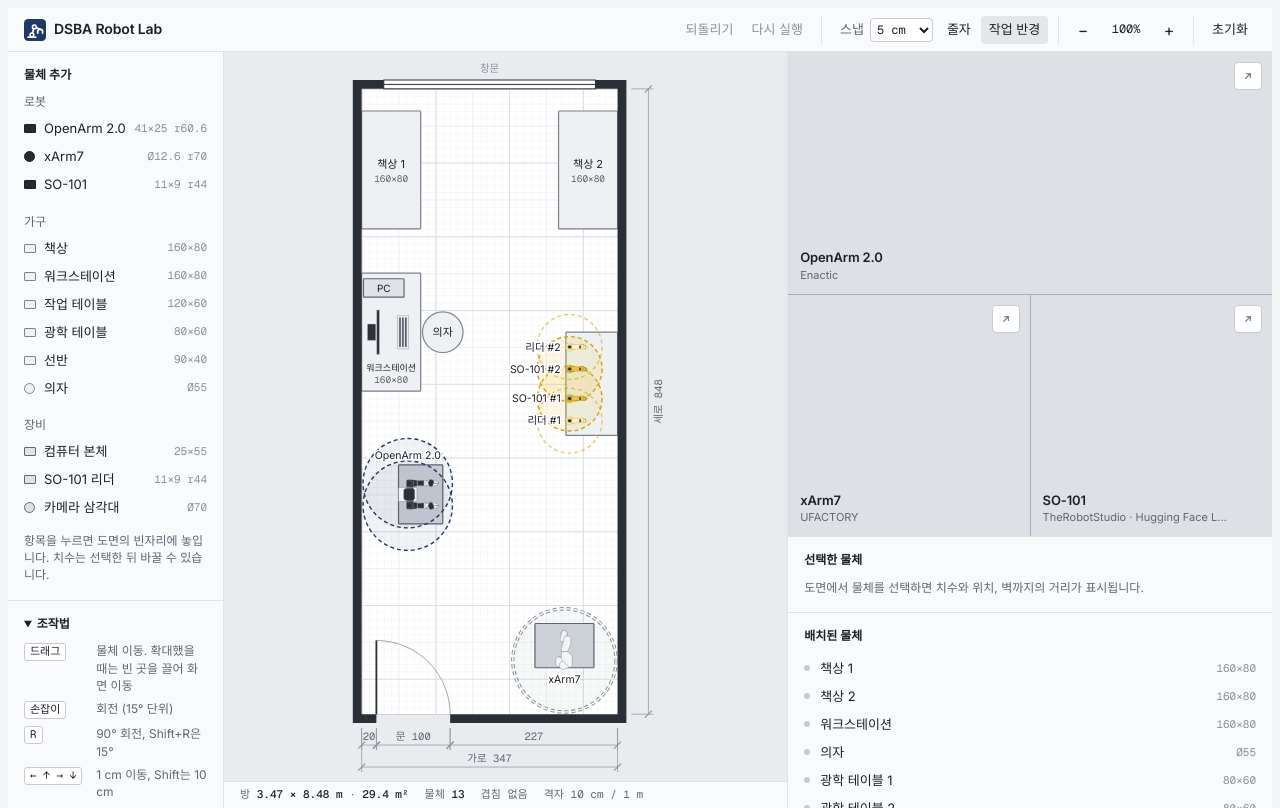
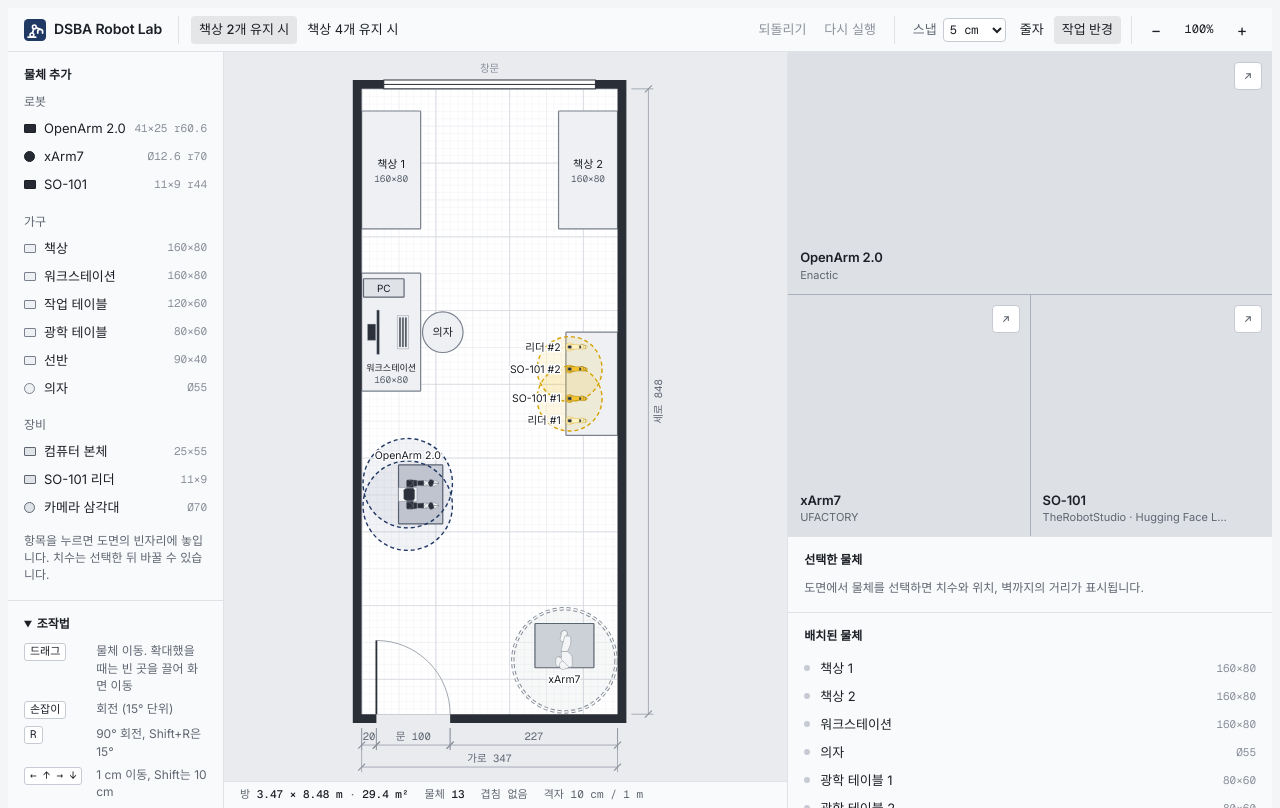
Before and after one commit to DSBA-Lab/robot-lab, a plain HTML site: page floorplan.html in a window 1280 px wide. Drawn offline with nearby package versions, Linux system fonts and the light colour scheme.

Commit message:
Replace the reset button with two layout presets (2 desks kept, 4 desks kept)
- Preset buttons sit next to the title; the one matching the layout on screen is shown pressed
- The 4-desk preset adds desks 3 and 4 and moves the workstation, OpenArm and SO-101 table toward the door
- First visit still opens the 2-desk layout
- Leader arms no longer draw a reach circle by default

```diff
--- a/floorplan.html
+++ b/floorplan.html
@@ -89,11 +89,12 @@ button,input,select,textarea{font:inherit;color:inherit}
 .bar{display:flex;flex-wrap:wrap;align-items:center;gap:4px 16px;min-height:44px;padding-block:6px;
   padding-left:max(16px,env(safe-area-inset-left,0px));padding-right:max(16px,env(safe-area-inset-right,0px));
   border-bottom:1px solid var(--line);background:var(--panel)}
-.bar h1{display:flex;align-items:center;gap:8px;margin:0 auto 0 0;font-size:14px;font-weight:600;letter-spacing:-.01em;white-space:nowrap}
+.bar h1{display:flex;align-items:center;gap:8px;margin:0;font-size:14px;font-weight:600;letter-spacing:-.01em;white-space:nowrap}
 .bar h1 svg{flex:none;width:22px;height:22px;display:block} /* the favicon mark (assets/favicon.svg), inlined */
 .tools{display:flex;flex-wrap:wrap;align-items:center;gap:4px 10px}
 .tg{display:flex;align-items:center;gap:2px}
 .tg + .tg{padding-left:10px;border-left:1px solid var(--line)}
+.plans{margin-right:auto;padding-left:12px;border-left:1px solid var(--line)} /* layout presets, next to the title; the pressed one is the layout on screen */
 .tg button,.tg label{display:flex;align-items:center;gap:6px;height:28px;padding:0 8px;border:0;border-radius:4px;background:transparent;font-size:13px;white-space:nowrap}
 .tg button{cursor:pointer}
 .tg button:hover:not(:disabled){background:var(--hover)}
@@ -353,6 +354,10 @@ details.sec[open] > summary{margin-bottom:10px}
 <div class="app">
   <header class="bar">
     <h1><svg viewBox="0 0 64 64" width="22" height="22" aria-hidden="true"><rect width="64" height="64" rx="12" fill="#203864"/><g fill="none" stroke="#fff" stroke-width="5" stroke-linecap="round" stroke-linejoin="round"><path d="M12 53h22"/><path d="M23 46L30 23L47 30"/><path d="M40 41v-6q0-5 7-5t7 5v6"/></g><g fill="#203864" stroke="#fff" stroke-width="4.5"><circle cx="23" cy="46" r="5.5"/><circle cx="30" cy="23" r="5.5"/></g></svg>DSBA Robot Lab</h1>
+    <div class="tg plans" role="group" aria-label="배치안">
+      <button type="button" id="p-2" aria-pressed="false" title="책상 2개를 남기는 배치를 불러옵니다. 지금 배치는 되돌리기로 복구할 수 있습니다.">책상 2개 유지 시</button>
+      <button type="button" id="p-4" aria-pressed="false" title="책상 4개를 남기는 배치를 불러옵니다. 지금 배치는 되돌리기로 복구할 수 있습니다.">책상 4개 유지 시</button>
+    </div>
     <div class="tools" role="toolbar" aria-label="도구">
       <div class="tg">
         <button type="button" id="t-undo" title="되돌리기 (Ctrl+Z)">되돌리기</button>
@@ -374,9 +379,6 @@ details.sec[open] > summary{margin-bottom:10px}
         <button type="button" id="t-zout" title="축소" aria-label="축소">−</button>
         <button type="button" id="t-fit" title="전체 보기로 되돌리기">100%</button>
         <button type="button" id="t-zin" title="확대" aria-label="확대">+</button>
-      </div>
-      <div class="tg">
-        <button type="button" id="t-reset" title="처음 배치로 되돌립니다">초기화</button>
       </div>
     </div>
   </header>
@@ -523,7 +525,7 @@ const CATALOG = [
   ]},
   { group: '장비', items: [
     { type: 'pc',     name: '컴퓨터 본체', w: 25, d: 55,  reach: 0, cat: 'equip' },
-    { type: 'so101l', name: 'SO-101 리더', w: 11, d: 9, reach: 44, cat: 'equip' },
+    { type: 'so101l', name: 'SO-101 리더', w: 11, d: 9, reach: 0, cat: 'equip' },
     { type: 'tripod', name: '카메라 삼각대', w: 70, d: 70,  reach: 0, cat: 'equip', round: true },
   ]},
 ];
@@ -544,36 +546,42 @@ const num = (v, def, lo, hi) => { v = Number(v); return Number.isFinite(v) ? cla
 const norm = a => ((a % 360) + 360) % 360;
 
 const defaultRoom = () => ({ ...ROOM });
-function defaultArms() {
-  // 보유 로봇팔 4대. 책상에서 떨어진 방 아래쪽 절반에 둠: OpenArm은 왼쪽 벽 가까이에서 방 안쪽을, xArm7은 문 맞은편 구석에서 창문 쪽을 봄.
+/* 배치안 두 가지. 책상을 2개 남길 때와 4개 남길 때. 처음 열면 2개 안.
+   ws: 워크스테이션 책상 중심, oa: OpenArm 중심, so: SO-101 테이블의 세로 중심. xArm7 자리는 두 안이 같음 */
+const PLANS = {
+  2: { ws: [40, 330], oa: [62.5, 550], so: 400 },
+  4: { ws: [45, 460], oa: [67.5, 645], so: 585 }, // 책상 3·4가 창문 벽에서 350까지 내려와 나머지를 문 쪽으로 밀어 놓음
+};
+function defaultArms(P) {
+  // 보유 로봇팔 4대. 책상에서 떨어진 방 아래쪽에 둠: OpenArm은 왼쪽 벽 가까이에서 방 안쪽을, xArm7은 문 맞은편 구석에서 창문 쪽을 봄.
   // SO-101 두 대는 오른쪽 벽에 붙인 테이블의 방 쪽 끝 가운데에 물려 벽을 봄 (조작자는 그 뒤, 방 쪽). 테이블은 seatRobots가 밑에 깔아 줌
   const base = { cat: 'robot', soft: false, lock: false };
   return [
-    { ...base, id: 'openarm', type: 'openarm2', name: 'OpenArm 2.0', x: 62.5, y: 550, rot: 90, w: 41, d: 25, reach: 60.6, armOff: 15.25, round: false },
+    { ...base, id: 'openarm', type: 'openarm2', name: 'OpenArm 2.0', x: P.oa[0], y: P.oa[1], rot: 90, w: 41, d: 25, reach: 60.6, armOff: 15.25, round: false },
     { ...base, id: 'xarm7', type: 'xarm7', name: 'xArm7', x: 275, y: 775, rot: 0, w: 12.6, d: 12.6, reach: 70, armOff: 0, round: true },
-    { ...base, id: 'so101-1', type: 'so101', name: 'SO-101 #1', x: 282, y: 420, rot: 90, w: 11, d: 9, reach: 44, armOff: 0, round: false },
-    { ...base, id: 'so101-2', type: 'so101', name: 'SO-101 #2', x: 282, y: 380, rot: 90, w: 11, d: 9, reach: 44, armOff: 0, round: false },
+    { ...base, id: 'so101-1', type: 'so101', name: 'SO-101 #1', x: 282, y: P.so + 20, rot: 90, w: 11, d: 9, reach: 44, armOff: 0, round: false },
+    { ...base, id: 'so101-2', type: 'so101', name: 'SO-101 #2', x: 282, y: P.so - 20, rot: 90, w: 11, d: 9, reach: 44, armOff: 0, round: false },
   ];
 }
-function defaultTeleop() {
+function defaultTeleop(P) {
   // SO-101 원격 조작: 팔로워 두 대를 테이블 가운데에 40 cm 간격으로 모아 같은 물체를 함께 다룰 수 있게 하고, 리더 암은 양 끝에 하나씩 (짝 팔로워에서 30 cm)
-  const lead = { type: 'so101l', cat: 'equip', x: 282, rot: 90, w: 11, d: 9, reach: 44 };
-  return [{ ...lead, id: 'so101l-1', name: '리더 #1', y: 450 }, { ...lead, id: 'so101l-2', name: '리더 #2', y: 350 }];
-}
-function defaultDesk() {
-  // 워크스테이션: 왼쪽 벽에 붙인 책상(책상 1과 OpenArm 사이). 모니터, 키보드, 본체는 책상 그림에 들어 있고, 방 쪽에 의자
+  const lead = { type: 'so101l', cat: 'equip', x: 282, rot: 90, w: 11, d: 9 }; // 리더는 작업 반경 원을 그리지 않음 (선택한 뒤 반경을 넣으면 옅은 점선 원으로 표시)
+  return [{ ...lead, id: 'so101l-1', name: '리더 #1', y: P.so + 50 }, { ...lead, id: 'so101l-2', name: '리더 #2', y: P.so - 50 }];
+}
+function defaultDesk(P) {
+  // 워크스테이션: 왼쪽 벽 쪽 책상(창문 쪽 책상과 OpenArm 사이). 모니터, 키보드, 본체는 책상 그림에 들어 있고, 방 쪽에 의자
   return [
-    { id: 'ws-desk', type: 'wsdesk', name: '워크스테이션', cat: 'furn', x: 40, y: 330, w: 160, d: 80, rot: 90 },
-    { id: 'ws-chair', type: 'chair', name: '의자', cat: 'furn', x: 110, y: 330, w: 55, d: 55, round: true, soft: true },
+    { id: 'ws-desk', type: 'wsdesk', name: '워크스테이션', cat: 'furn', x: P.ws[0], y: P.ws[1], w: 160, d: 80, rot: 90 },
+    { id: 'ws-chair', type: 'chair', name: '의자', cat: 'furn', x: P.ws[0] + 70, y: P.ws[1], w: 55, d: 55, round: true, soft: true },
   ];
 }
-function defaultItems(room) {
-  // 계획: 책상 2개를 실험실 끝(창문 쪽) 양쪽 벽에 하나씩, 창문에서 30cm
-  const arms = defaultArms().map(cleanItem);
-  return [
-    { id: 'desk-l', type: 'desk', name: '책상 1', cat: 'furn', x: 40, y: 110, w: 160, d: 80, rot: 90, reach: 0, round: false, soft: false, lock: false },
-    { id: 'desk-r', type: 'desk', name: '책상 2', cat: 'furn', x: room.w - 40, y: 110, w: 160, d: 80, rot: 90, reach: 0, round: false, soft: false, lock: false },
-  ].map(cleanItem).concat(defaultDesk().map(cleanItem), seatRobots(arms), arms, defaultTeleop().map(cleanItem));
+function defaultItems(room, n) {
+  // 책상은 실험실 끝(창문 쪽) 양쪽 벽에, 창문에서 30cm. 4개 안은 그 아래에 하나씩 더 붙여 놓음
+  const P = PLANS[n] || PLANS[2], arms = defaultArms(P).map(cleanItem);
+  const desk = (id, k, x, y) => ({ id, type: 'desk', name: '책상 ' + k, cat: 'furn', x, y, w: 160, d: 80, rot: 90 });
+  const desks = [desk('desk-l', 1, 40, 110), desk('desk-r', 2, room.w - 40, 110)];
+  if (P === PLANS[4]) desks.push(desk('desk-l2', 3, 40, 270), desk('desk-r2', 4, room.w - 40, 270));
+  return desks.concat(defaultDesk(P)).map(cleanItem).concat(seatRobots(arms), arms, defaultTeleop(P).map(cleanItem));
 }
 function seatRobots(items) { // 테이블 없이 서 있는 로봇 밑에 깔 테이블을 만들어 돌려줌. 로봇 자리는 그대로 두고, 나란히 선 SO-101 두 대는 한 테이블에
   const out = [], seated = it => items.concat(out).some(o => isSurface(o) && inPoly(poly(o), it.x, it.y));
@@ -1159,8 +1167,11 @@ document.addEventListener('keydown', e => {
 });
 
 /* ───────── toolbar ───────── */
+const planSig = items => JSON.stringify(items.slice().sort((a, b) => a.id < b.id ? -1 : 1));
+const PLAN_SIG = {}; for (const n of [2, 4]) PLAN_SIG[n] = planSig(defaultItems(defaultRoom(), n));
 function syncToolbar() {
   $('t-undo').disabled = hi <= 0; $('t-redo').disabled = hi >= hist.length - 1;
+  const sig = planSig(state.items); for (const n of [2, 4]) $('p-' + n).setAttribute('aria-pressed', String(sig === PLAN_SIG[n])); // 손대지 않은 배치안이면 그 버튼을 눌린 모양으로
   $('t-snap').value = String(ui.snap);
   $('t-measure').setAttribute('aria-pressed', String(ui.measure));
   $('t-reach').setAttribute('aria-pressed', String(ui.reach));
@@ -1174,10 +1185,11 @@ $('t-reach').addEventListener('click', () => { ui.reach = !ui.reach; saveUi(); s
 $('t-zin').addEventListener('click', () => zoomAt(1.25));
 $('t-zout').addEventListener('click', () => zoomAt(0.8));
 $('t-fit').addEventListener('click', () => { fit(); schedule(); });
-$('t-reset').addEventListener('click', () => {
-  const room = defaultRoom(); state = { room, items: defaultItems(room) }; ui.sel = null;
-  fit(); commit(); schedule(); toast('처음 배치로 되돌렸습니다. 되돌리기로 취소할 수 있습니다.');
-});
+function applyPlan(n) { // 배치안 불러오기. 되돌리기로 이전 배치를 복구할 수 있음
+  const room = defaultRoom(); state = { room, items: defaultItems(room, n) }; ui.sel = null;
+  fit(); commit(); schedule(); toast(`책상 ${n}개를 남기는 배치를 불러왔습니다. 되돌리기로 취소할 수 있습니다.`);
+}
+for (const n of [2, 4]) $('p-' + n).addEventListener('click', () => applyPlan(n));
 let toastT = 0;
 function toast(msg) { const t = $('toast'); t.textContent = msg; t.hidden = false; clearTimeout(toastT); toastT = setTimeout(() => { t.hidden = true; }, 3600); }
 
```
Also changed, not shown: index.html (+41 -29 lines).
